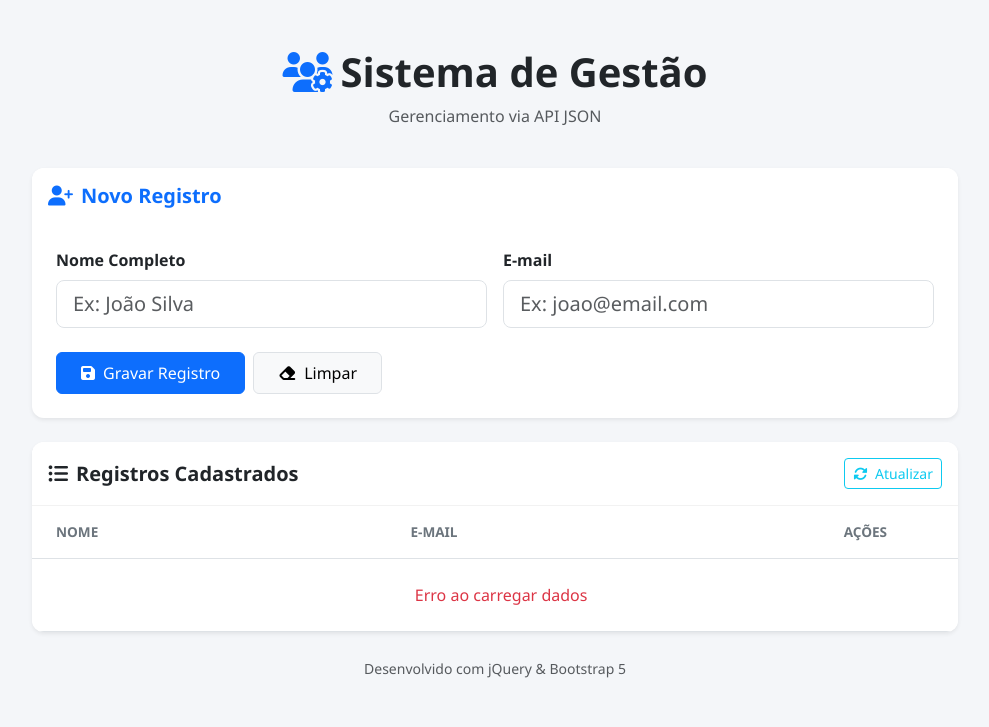
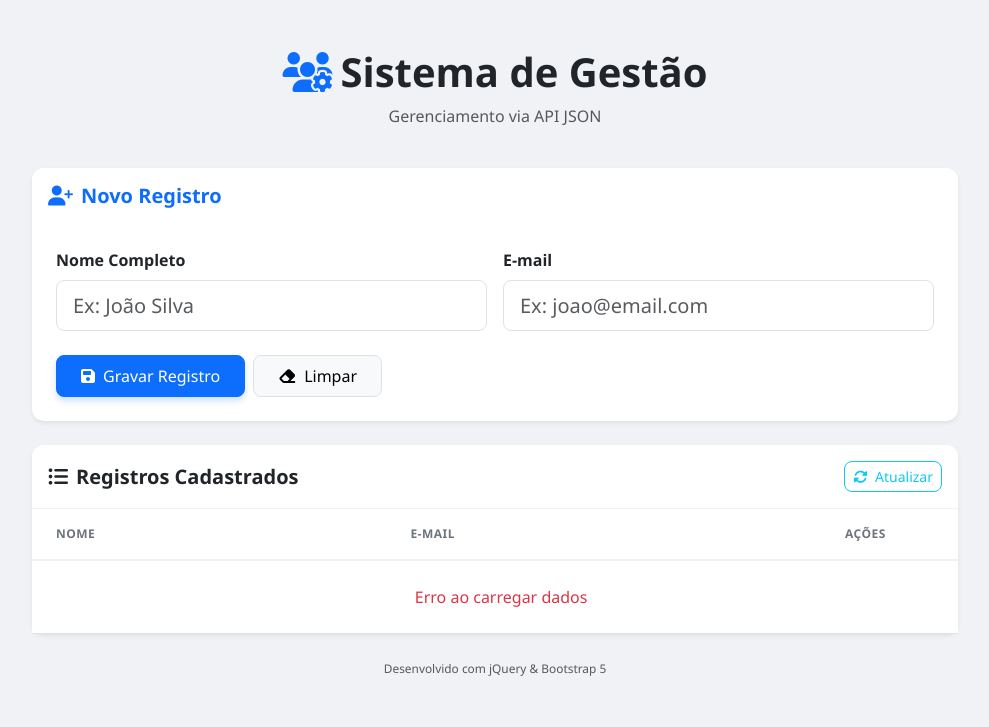
Before and after one commit to AurelioAlmeidaB/WEBESTUDOS_Aurelio, a PHP site: page / in a window 1280 px wide. Shown: the top 727 px of the page, without its empty margins (145-1134 px from the left). Run offline with PHP 8.4, Linux system fonts and the light colour scheme; some libraries are stand-ins or nearby versions.

Commit message:
Update style.css

```diff
--- a/TrabalhoWEB1/style.css
+++ b/TrabalhoWEB1/style.css
@@ -1,34 +1,87 @@
+/* Configuração Global */
 body {
-    background-color: #f4f6f9;
-    font-family: 'Segoe UI', sans-serif;
+    background-color: #f0f2f5;
+    font-family: 'Segoe UI', system-ui, -apple-system, sans-serif;
+    color: #495057;
 }
 
+/* Melhorias nos Cards */
 .card {
     border-radius: 12px;
-    overflow: hidden;
+    transition: transform 0.2s ease-in-out;
 }
 
 .card-header {
+    border-radius: 12px 12px 0 0 !important;
+    background-color: #fff;
     border-bottom: 1px solid rgba(0,0,0,0.05);
 }
 
-.form-control:focus {
-    box-shadow: 0 0 0 3px rgba(13, 110, 253, 0.25);
-    border-color: #86b7fe;
+/* Estilo dos Inputs */
+.form-control {
+    border-radius: 8px;
+    border: 1px solid #dee2e6;
+    padding: 0.6rem 1rem;
+    transition: all 0.2s;
 }
 
-.table th {
+.form-control:focus {
+    border-color: #86b7fe;
+    box-shadow: 0 0 0 4px rgba(13, 110, 253, 0.1);
+    background-color: #fff;
+}
+
+/* Estilo da Tabela */
+.table thead th {
     font-weight: 600;
-    text-transform: uppercase;
-    font-size: 0.85rem;
-    color: #555;
-    padding-top: 15px;
-    padding-bottom: 15px;
+    letter-spacing: 0.5px;
+    font-size: 0.75rem;
+    border-bottom: 2px solid #edf2f7;
+}
+
+.table tbody tr {
+    transition: background-color 0.2s;
+}
+
+.table tbody tr:hover {
+    background-color: #f8f9fa;
+}
+
+/* Ícones dentro da tabela */
+.table i {
+    opacity: 0.8;
+}
+
+/* Botões */
+.btn {
+    border-radius: 8px;
+    font-weight: 500;
+    transition: all 0.2s;
+}
+
+.btn-primary {
+    background-color: #0d6efd;
+    border-color: #0d6efd;
+    box-shadow: 0 4px 6px rgba(13, 110, 253, 0.2);
+}
+
+.btn-primary:hover {
+    background-color: #0b5ed7;
+    transform: translateY(-1px);
+    box-shadow: 0 6px 8px rgba(13, 110, 253, 0.3);
 }
 
 .btn-excluir:hover {
-    background-color: #bb2d3b;
-    border-color: #b02a37;
     transform: scale(1.05);
-    transition: 0.2s;
 }
+
+/* Estado de Loading (Classe adicionada pelo JS) */
+.loading {
+    cursor: not-allowed;
+    opacity: 0.8;
+}
+
+/* Utilitários */
+.fs-7 {
+    font-size: 0.85rem;
+}
```
